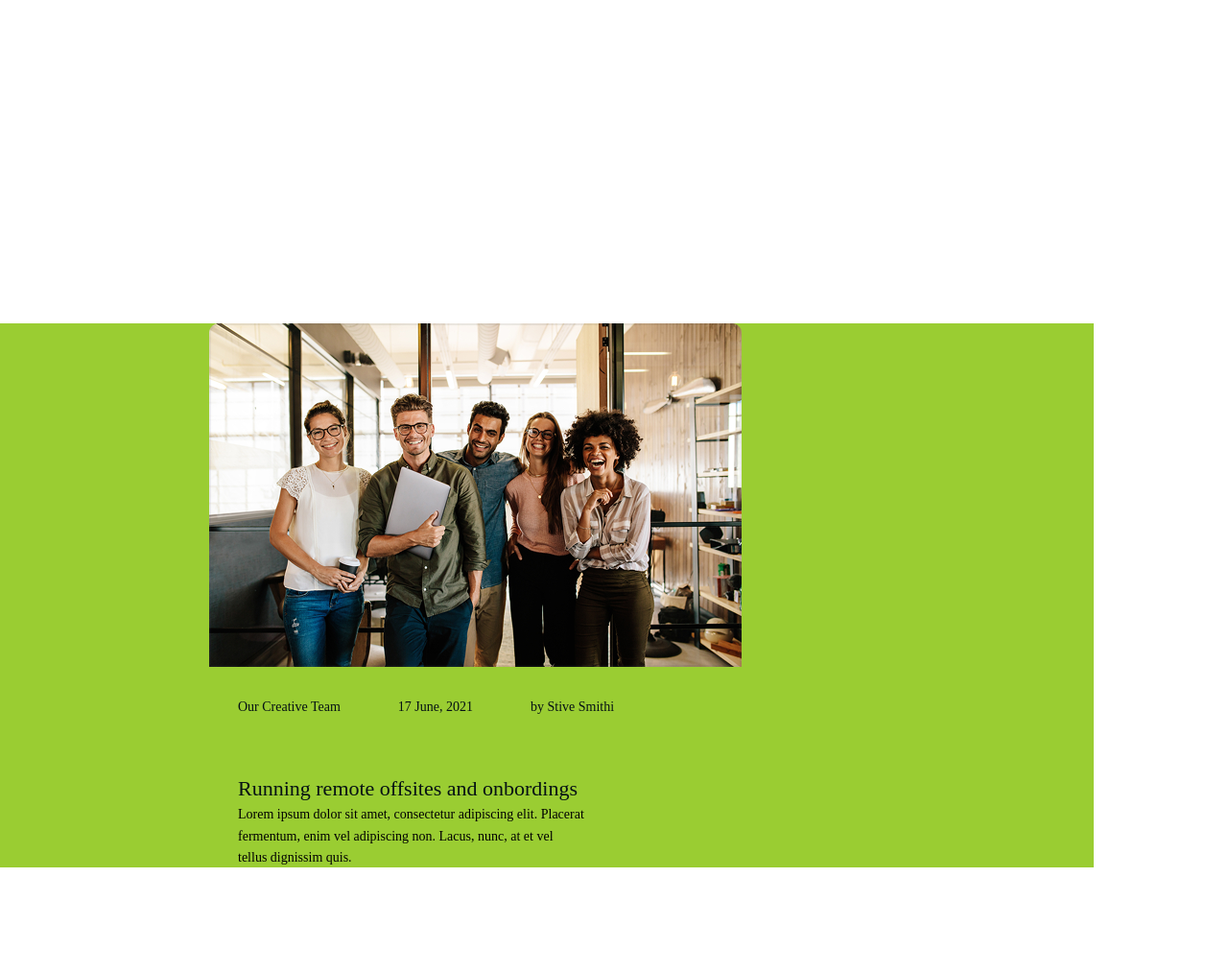
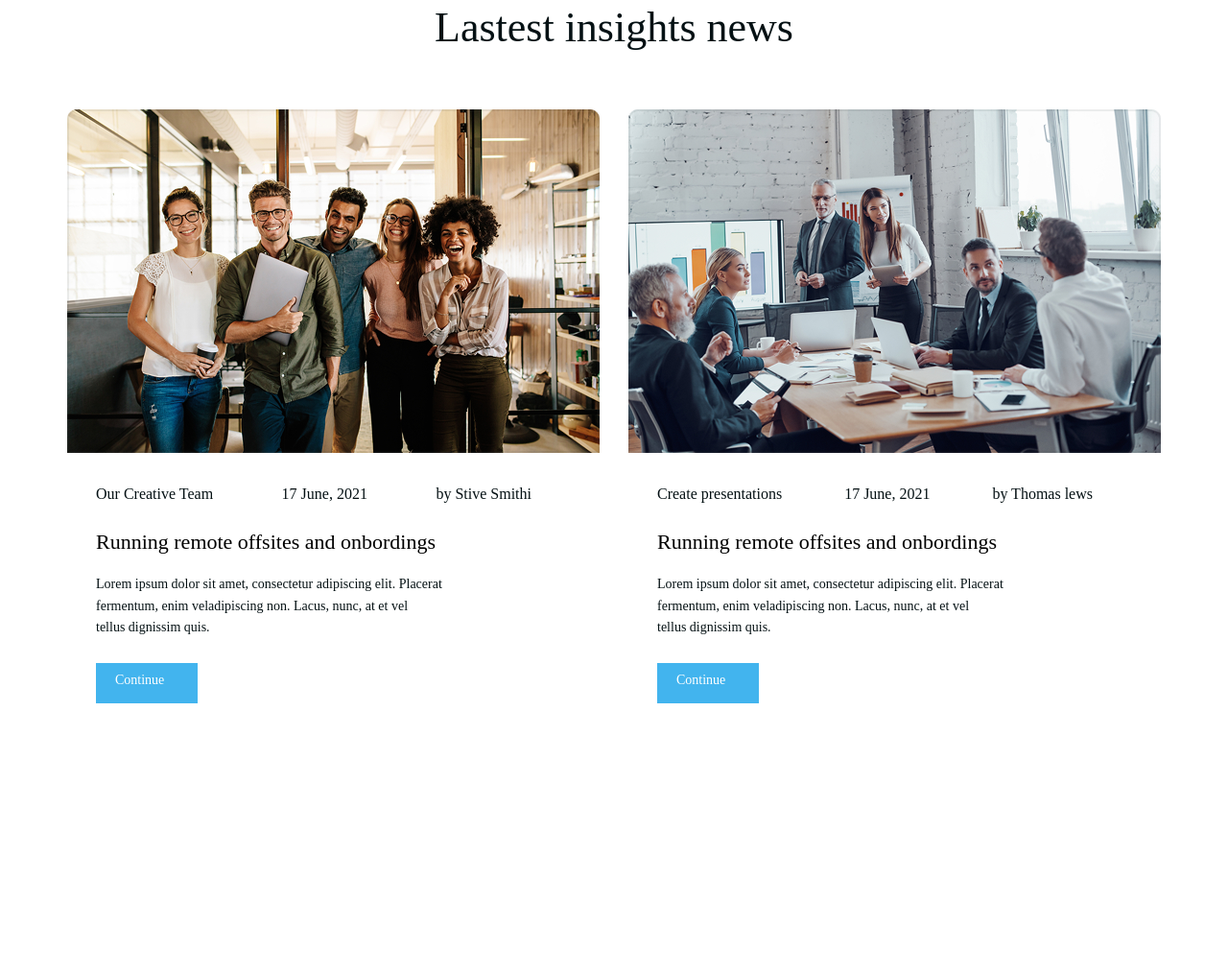
Before and after one commit to KristineZaalsh/Lesson-6, a plain HTML site: page index.html in a window 1280 px wide. Shown: the part 2287-3300 px from the top of the page at 96% size. After the commit the page ends 3168 px from the top, so only its background shows below. Drawn offline with Linux system fonts and the light colour scheme.

Commit message:
container3 changes

```diff
--- a/css/style.css
+++ b/css/style.css
@@ -61,13 +61,14 @@
 }
 .container2 {width: 1140px;  margin: 0 auto;
              height: 496px; margin-top: 200px;
+             margin-bottom: 166px;
 }
 .title-dv {width: 670px;height: 145px;
            margin: 0 auto;
 }
 .title-1 {
     font-size: 44px; color: #060E1A;
-    margin-left: 48px; margin-bottom: 30px;
+    margin-bottom: 30px; margin-left: 100px;
 }
 .title-2 {font-size: 18px; color: #051114;
           width: 670px; text-align: center;
@@ -120,41 +121,41 @@
 .imgs {margin-top: 25px; margin-left: 57px ;
        margin-bottom: 50px;
 }
-.names {font-size: 20px; display: inline-block;
+.names {font-size: 20px;
         margin-left: 20px;
 }
+.container-3 {width: 1140px;
+              height: 767px; margin:  0 auto;display: flex;
+              height: 767px;
+}
+.news-title {font-size: 44px; color: #051114;
+             text-align: center; margin-bottom: 60px;
+}
+.div-box1 {width: 555px; height: 650px;
+}
 
-
-
-.news-dv {width:1140px ;
-         display: inline-block; margin-top: 166px;
-         background-color: #9acd32;
-         margin-top: 500px;
+.creative-team {width: 454px; height: 26px;
+                margin-left: 30px;
+                display: flex; justify-content: space-between;
+                font-size: 16px; margin-top: 30px; font-size: 16px;
+                color: #051114;
+}
+.news-title2{font-size: 22px; margin-left: 30px;
+             margin-top: 20px;
+}
+.news-title2 {font-size: 22px;color: Black;
+}
+.text-lorem {font-size: 14px; color: #051114;
+             margin-left: 30px; margin-top: 20px; line-height: 160%;
 
 }
-
-.img4{width: 555px; height: 358px;
-      margin-left: 218px;
+.div-continue {font-size: 14px;color: #FFFFFF;
+               background-color: #42B4EE;
+               width: 106px; height: 42px;
+               padding: 10px 0px 10px 20px; margin-left: 30px;
+               margin-top: 25px;
 }
-.img4-texts {display: flex; color: #051114;
-             font-size: 14px;
-             margin-left: 30px; margin-top: 30px;
-             margin-left: 30px;margin-bottom: 60px;
-             margin-left: 248px;
-
+.div-box2 {margin-left: 30px;
 }
-.img4-title {font-size: 22px; color: #051114;
-             line-height: 150%; margin-left: 30px;
-             display: inline-block; margin-left: 248px;
+.parent-dv { display: flex; margin-bottom: 30px;
 }
-.paragr-2 {margin-left: 60px; margin-right: 60px;
-}
-.paragr-3 {margin-right: 71px;
-}
-.img-par {font-size: 14px; width: 427px; height: 66px;
-          line-height: 160%; margin-left: 30px;
-          margin-left: 248px;
-
-}
-.img5 { margin-left: 0px
-}
--- a/index.html
+++ b/index.html
@@ -187,40 +187,75 @@
    </div>
       </section>
          <section>
+            <h2 class="news-title">Lastest insights news</h2>
+            <div class="container-3">
 
+               <div class="parent-dv">
+
+                  <div class="div-box1">
+                  <img class="news-image" src="images/img4 (1).png" alt="">
+                  <div class="creative-team">
                      <div>
-
+                        <p>Our Creative Team</p>
                         </div>
-            <div class="dv-insights">
-               <div class="news-dv news-dv1">
-                  <img class="img4" src="images/img4 (1).png" alt="">
-                     <div class="img4-texts" >
-                        <p class="paragr-1">Our Creative Team</p>
-                           <p class="paragr-2">17 June, 2021</p>
-                         <p class="paragr-3">by Stive Smithi</p>
+                     <div>
+                        <p>17 June, 2021</p>
                      </div>
-                     <h2 class="img4-title">Running remote offsites and onbordings</h2>
-                  <p class="img-par">
-                Lorem ipsum dolor sit amet, consectetur adipiscing elit. Placerat fermentum, enim vel adipiscing non. Lacus, nunc, at et vel
-            <br>tellus dignissim quis.
-         </p>
+                     <div>
+                        by Stive Smithi
                    </div>
-       <div class="news-dv news-dv2">
-         <img class="img4 img5" src="images/img5.png" alt="">
-           <div class="img4-texts" >
-             <p class="paragr-1">Create presentations</p>
-               <p class="paragr-2">17 June, 2021</p>
-                 <p class="paragr-3">by Thomas lews</p>
                   </div>
-                 <h2 class="img4-title">A new look & new ways to collaborate</h2>
-               <p class="img-par">
-            Lorem ipsum dolor sit amet, consectetur adipiscing elit. Placerat fermentum, enim vel adipiscing non. Lacus, nunc, at et vel
+                  <h2 class="news-title2">Running remote offsites and onbordings</h2>
+            <p class="text-lorem">
+               Lorem ipsum dolor sit amet, consectetur adipiscing elit. Placerat
+               <br>
+                fermentum, enim veladipiscing non. Lacus, nunc, at et vel
                 <br>
 tellus dignissim quis.
             </p>
+            <div class="div-continue">
+               Continue
             </div>
           </div>
+            <div class="div-box2">
+                  <img class="news-image" src="images/img5.png" alt="">
+                  <div class="creative-team">
+                     <div>
+                        <p>Create presentations</p>
+                        </div>
+                     <div>
+                        <p>17 June, 2021</p>
+                     </div>
+                     <div>
+                        by Thomas lews
+                   </div>
+                  </div>
+                  <h2 class="news-title2">Running remote offsites and onbordings</h2>
+            <p class="text-lorem">
+               Lorem ipsum dolor sit amet, consectetur adipiscing elit. Placerat
+               <br>
+                fermentum, enim veladipiscing non. Lacus, nunc, at et vel
+                <br>
+tellus dignissim quis.
+            </p>
+            <div class="div-continue">
+               Continue
+            </div>
+          </div>
+
+
+
+
+
+               </div>
+
+
+
+
+
+         </div>
+
         </section>
-          </main>
+
             </body>
 </html>
```
Lines whose indentation alone changed are shown as unchanged.
